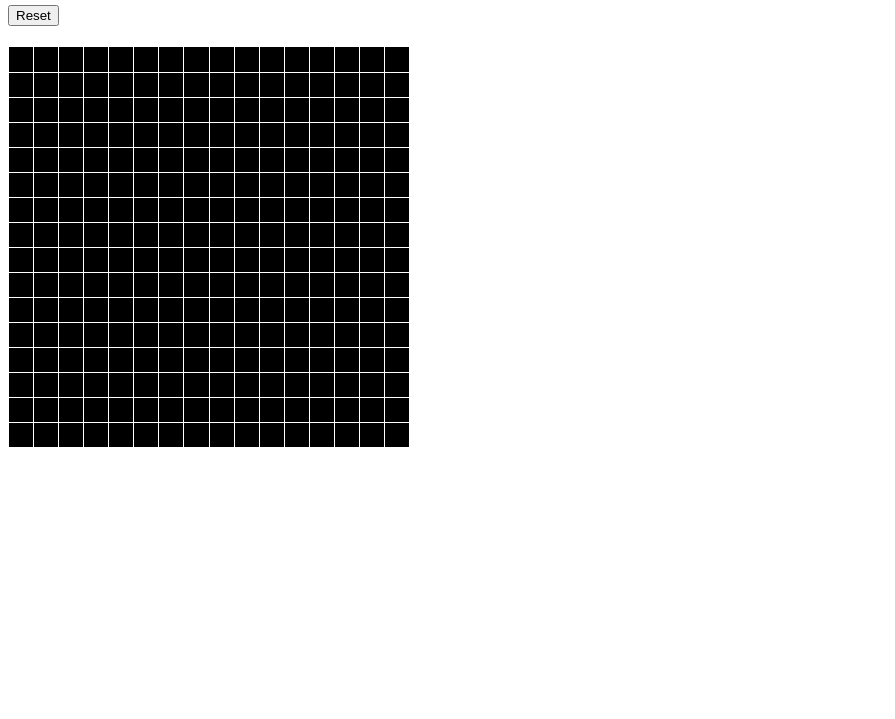
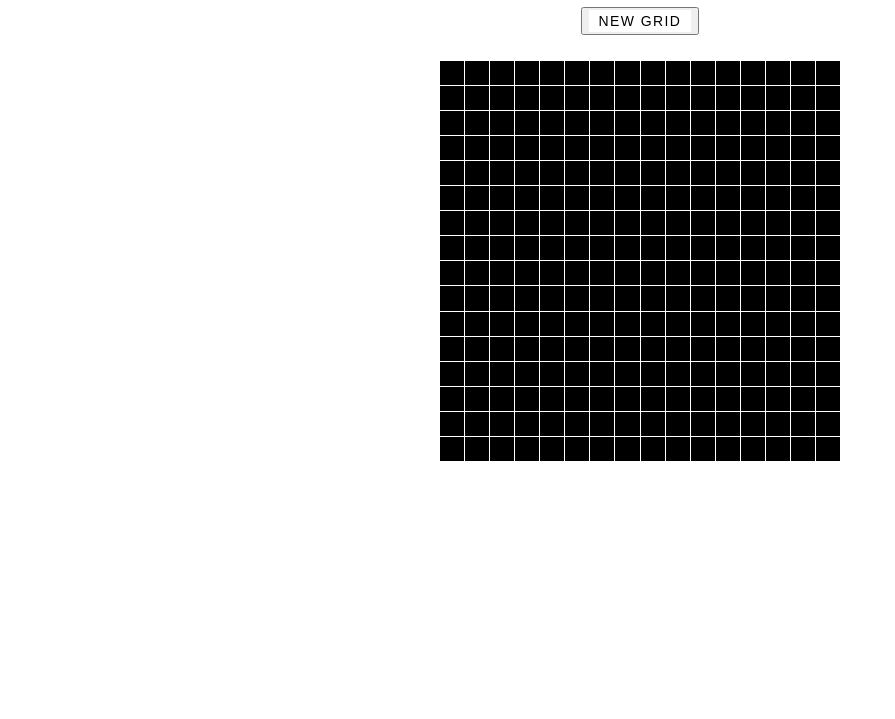
Before and after one commit to sreeram3015/Etch-a-Sketch, a plain HTML site: page index.html in a window 1280 px wide. Shown: the part 81-800 px from the top of the page, without its empty margins (0-895 px from the left). Drawn offline with Linux system fonts and the light colour scheme.

Commit message:
I've created a basic etch-a-skech project but it still needs some more features.
I styled it a little bit but I created more divs in the html file to improve it and style it just like I imagined.

I need to implement features like erase, rainbow color, random color, etc. soon.

```diff
--- a/index.html
+++ b/index.html
@@ -1,14 +1,29 @@
-<html>
+<!DOCTYPE html>
+<html lang="en">
 
 <head>
-    <title>Etch-a-Sketch</title>
-    <link rel="stylesheet" type="text/css" href="style.css">
+    <meta charset="UTF-8">
+    <meta name="viewport" content="width=device-width, initial-scale=1.0">
+    <title>Etch-A-Sketch</title>
+    <link rel="stylesheet" href="style.css">
 </head>
 
 <body>
-    <h1>Etch-a-Sketch</h1>
-    <button onclick="resetGrid()">Reset</button>
-    <div id="sketch-grid"></div>
+    <div class="box">
+        <div class="left">
+            <h1>Etch-A-Sketch</h1>
+            <button id="newGrid" onclick="resetGrid()">
+                <div class="btn-container">
+                    <div class="btn effect01"><span>New Grid</span></div>
+                </div>
+            </button>
+        </div>
+
+        <div class="right">
+            <div class="container" id="sketch-grid"></div>
+            <div class="footer"></div>
+        </div>
+    </div>
 
     <script src="script.js"></script>
 </body>
--- a/style.css
+++ b/style.css
@@ -1,3 +1,10 @@
+.box{
+    display: flex;
+    align-items: center;
+    flex-direction: column;
+    justify-content: center;
+}
+
 #sketch-grid {
     display: grid;
     grid-template-columns: repeat(16, 1fr);
@@ -5,7 +12,7 @@
     gap: 1px;
     background-color: #fff;
     border: 1px solid #000;
-    margin-top: 20px;
+    margin-top: 25px;
     width: 400px;
     height: 400px;
 }
@@ -16,9 +23,89 @@
 }
 
 button {
-    margin-top: 20px;
+    margin: 20px;
 }
 
 h1 {
     text-align: center;
 }
+
+button {
+    display: flex;
+    flex-direction: row;
+    flex-wrap: wrap;
+    justify-content: center;
+    text-align: center;
+    margin: 0 auto;
+    /*   padding: 2em 0em; */
+}
+
+.btn-container {
+    align-items: center;
+    display: flex;
+    flex-direction: column;
+    justify-content: center;
+    text-align: center;
+    background-color: #FFF;
+    padding: 3px 10px;
+}
+
+.btn {
+    letter-spacing: 0.1em;
+    cursor: pointer;
+    font-size: 14px;
+    font-weight: 400;
+    position: relative;
+    text-decoration: none;
+    text-transform: uppercase;
+}
+
+.btn:hover {
+    text-decoration: none;
+}
+
+/*btn_background*/
+.effect01 {
+    overflow: hidden;
+    position: relative;
+    transition: all 0.3s ease-in-out;
+}
+
+.effect01:hover {
+    background-color: #FFF;
+    box-shadow: 0px 0px 0px 4px #EEE inset;
+}
+
+/*btn_text*/
+.effect01 span {
+    transition: all 0.2s ease-out;
+    z-index: 2;
+}
+
+.effect01:hover span {
+    letter-spacing: 0.13em;
+    color: #333;
+}
+
+/*highlight*/
+.effect01:after {
+    content: "";
+    height: 155px;
+    left: -75px;
+    opacity: .8;
+    position: absolute;
+    top: -50px;
+    -webkit-transform: rotate(35deg);
+    transform: rotate(35deg);
+    width: 50px;
+    transition: all 1s cubic-bezier(0.075, 0.82, 0.165, 1);
+    /*easeOutCirc*/
+    z-index: 1;
+}
+
+.effect01:hover:after {
+    opacity: 0;
+    left: 120%;
+    -webkit-transform: rotate(40deg);
+    transform: rotate(40deg);
+}
```
